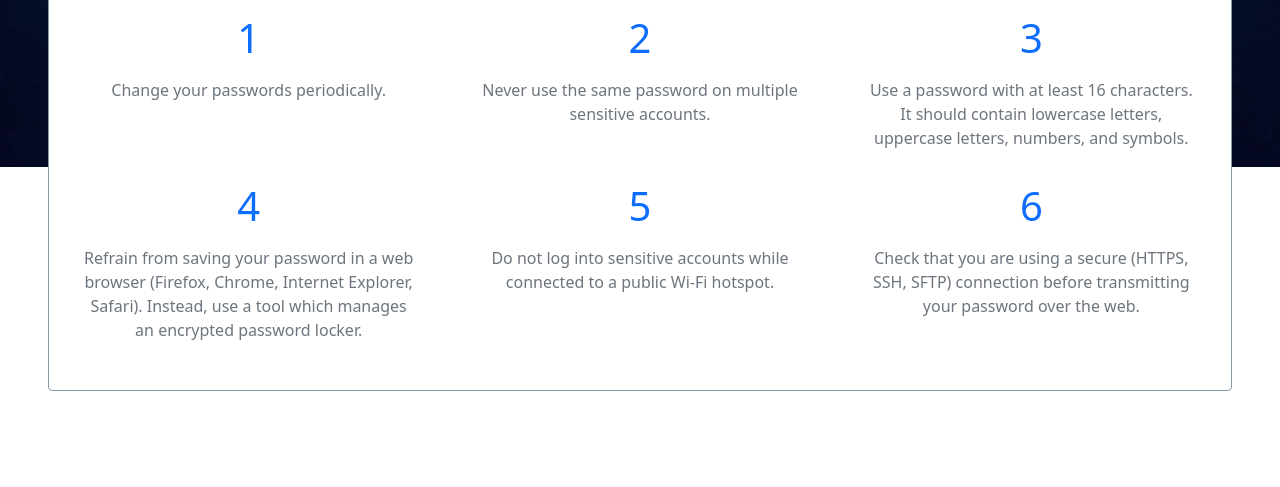
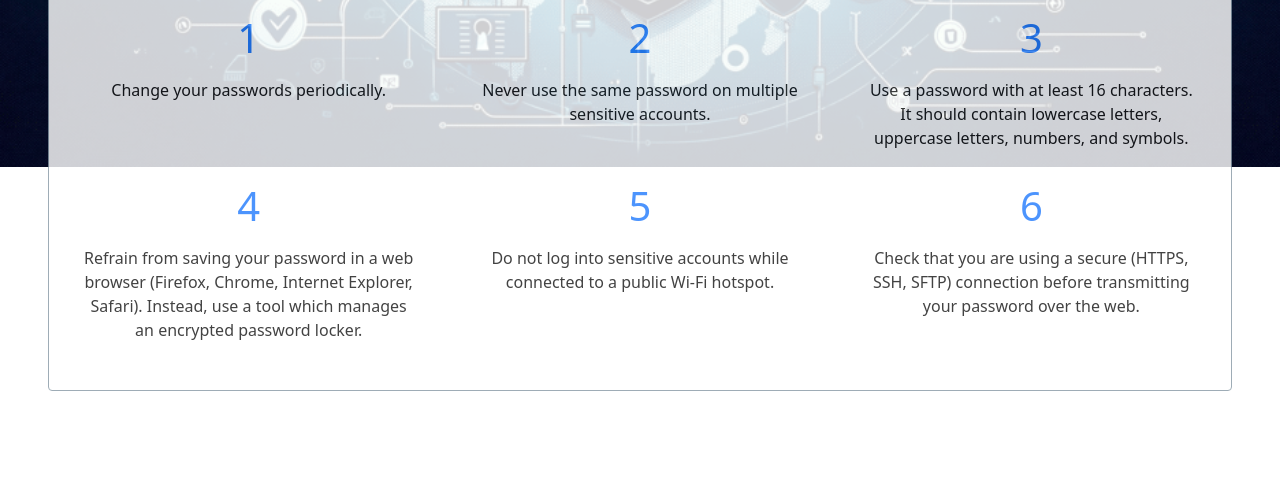
Before and after one commit to gabrielgonta/Password-Generator, a React app: page / in a window 1280 px wide. Shown: the part 633-1120 px from the top of the page. Built offline with nearby package versions, Linux system fonts and the light colour scheme.

Commit message:
[~] Modification style

```diff
--- a/public/custom.css
+++ b/public/custom.css
@@ -44,7 +44,13 @@ div.toggle {
   justify-content: flex-end;
 }
 
+.align-items-center {
+  opacity: 90%;
+}
 
+.text-muted {
+  color: black!important;
+}
 
 .light::before {
   content: '';
```
